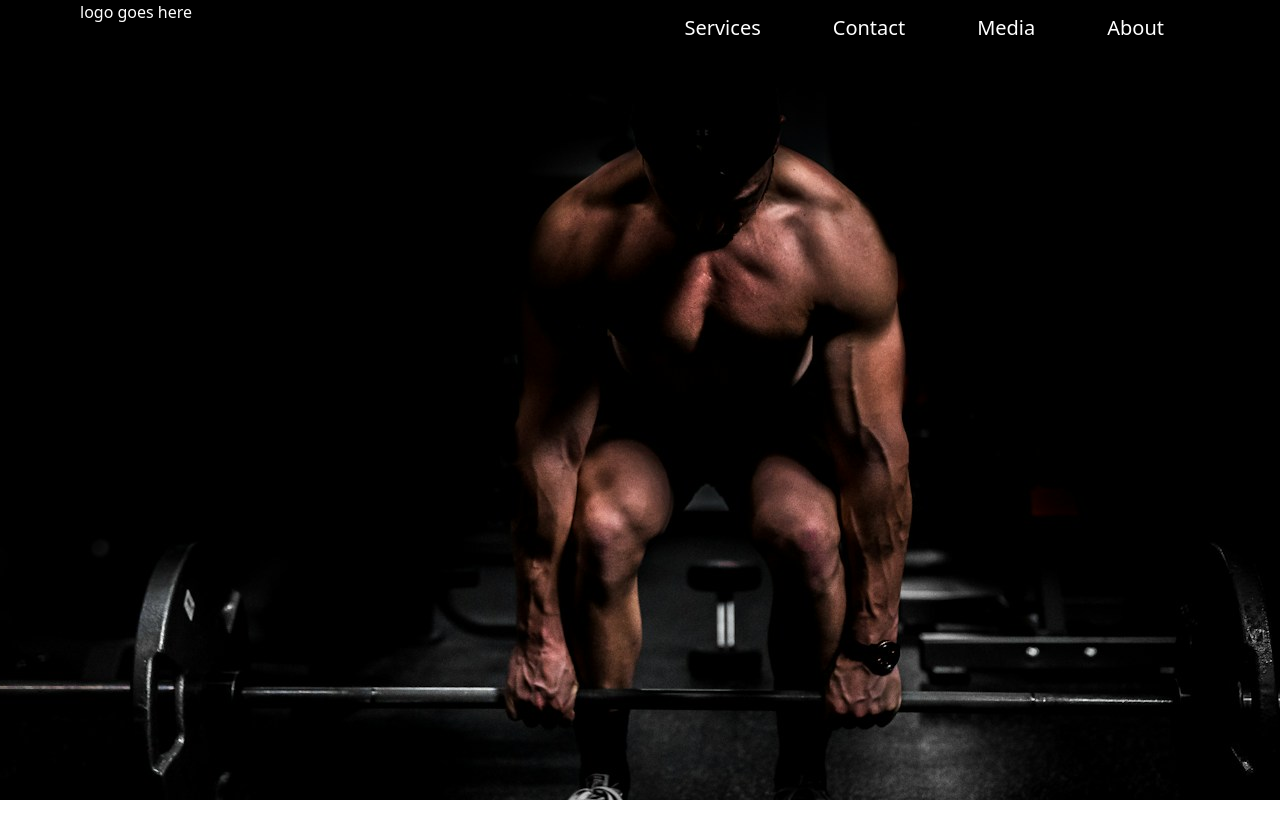
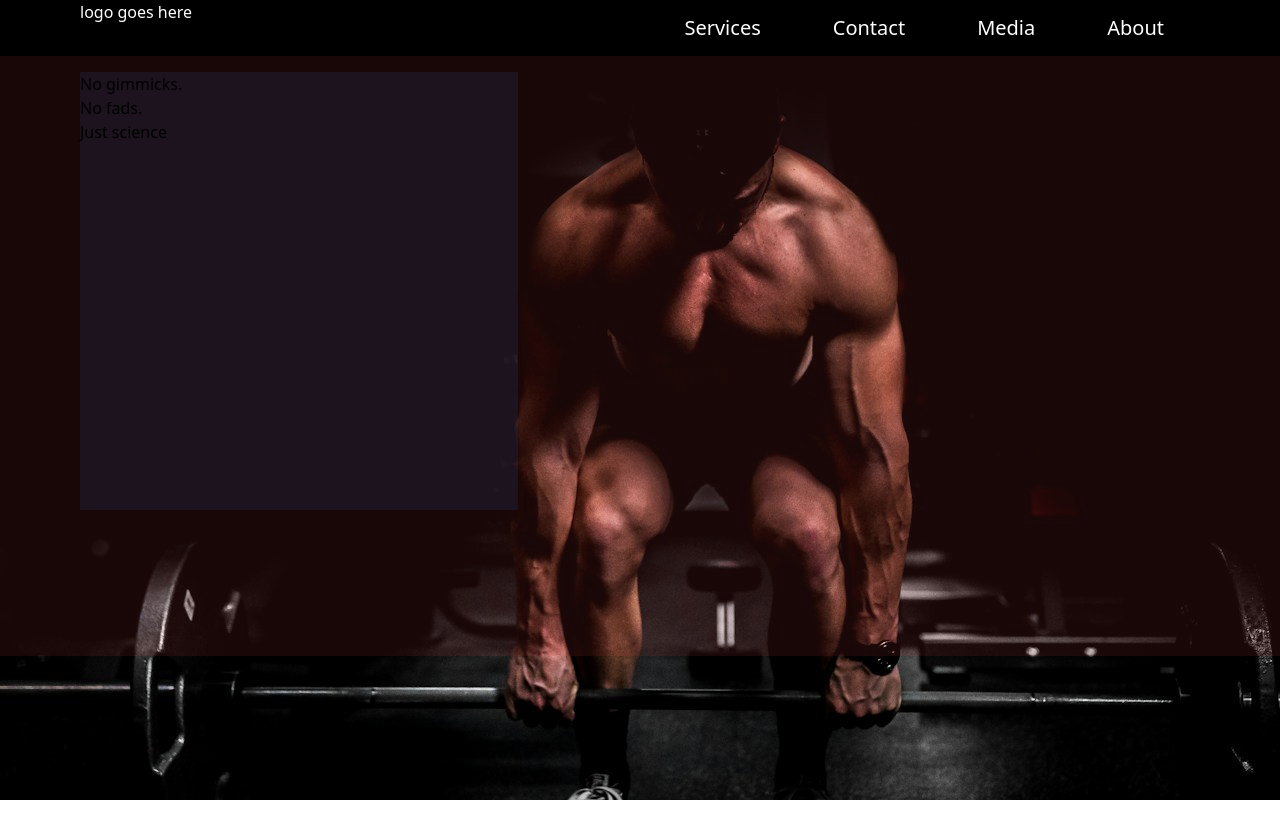
Before and after one commit to BrainReturnedToSoup/HuusWebsite, a React (Vite) app in the folder huus-website/: page / in a window 1280 px wide. Shown: the top 838 px of the page. Built offline with nearby package versions, Linux system fonts and the light colour scheme.

Commit message:
setting up the scaffolding for making the text present in the hero

```diff
--- a/huus-website/src/pages/root/Hero.tsx
+++ b/huus-website/src/pages/root/Hero.tsx
@@ -2,5 +2,19 @@
 // import { useSelector } from "react-redux";
 
 export default function Hero() {
-  return <></>;
+  return (
+    <div className="mt-14 h-3/4 bg-red-500 bg-opacity-10 px-6 sm:px-10 lg:px-14 xl:px-20 pt-4">
+      <div className="aspect-square h-3/4 bg-blue-500 bg-opacity-10">
+      <h1>
+        No gimmicks.
+      </h1>
+      <h2>
+        No fads.
+      </h2>
+      <h3>
+        Just science
+      </h3>
+      </div>
+    </div>
+  );
 }
--- a/huus-website/src/pages/root/Nav.tsx
+++ b/huus-website/src/pages/root/Nav.tsx
@@ -1,6 +1,5 @@
 import { useSelector } from "react-redux";
 import { RootState } from "../../state/store";
-import { useState, useEffect } from "react";
 
 const headerNavLinks = [
   { name: "Services", route: "/services", key: 1 },
@@ -21,23 +20,12 @@ function RegularNavButtons() {
     (state: RootState) => state.deviceScreen.position,
   );
 
-  const [buttonContrast, setButtonContrast] = useState(blackBackground);
-
-  useEffect(() => {
-    const newContrast =
-      screenPosition > 900 ? whiteBackground : blackBackground;
-
-    console.log("screen position: ", screenPosition);
-
-    setButtonContrast(newContrast);
-  }, [screenPosition]);
-
   return (
     <div className="flex justify-items-center">
       {headerNavLinks.map((buttonData) => {
         return (
           <a
-            className={`center-text flex justify-items-center px-9 text-xl transition-colors duration-300 ease-in-out ${buttonContrast}`}
+            className={`center-text flex justify-items-center px-9 text-xl transition-colors duration-300 ease-in-out ${screenPosition > window.innerHeight ? whiteBackground : blackBackground}`}
             key={buttonData.key}
             href={buttonData.route}
           >
--- a/huus-website/src/pages/root/Root.tsx
+++ b/huus-website/src/pages/root/Root.tsx
@@ -11,11 +11,13 @@ export default function Root() {
 
   return (
     <>
-      <header className="main-backdrop-image h-dvh">
-        <div className="fixed flex h-14 w-full justify-between justify-items-center px-6 sm:h-14 sm:px-10 lg:px-14 xl:px-20">
+      <header className="flex flex-col main-backdrop-image h-dvh w-full bg-black">
+        <div
+          className={`h-18 fixed flex w-full justify-between justify-items-center px-6 sm:h-14 sm:px-10 lg:px-14 xl:px-20 ${screenPosition > window.innerHeight - 25 ? "bg-white" : "bg-black bg-opacity-20"}`}
+        >
           <div className="flex justify-items-center">
             <p
-              className={`justify-self-center ${screenPosition > 900 ? "text-transparent" : "text-white"}`}
+              className={`justify-self-center ${screenPosition > window.innerHeight ? "text-transparent" : "text-white"}`}
             >
               logo goes here
             </p>
@@ -24,7 +26,7 @@ export default function Root() {
         </div>
         <Hero />
       </header>
-      <main className="h-[1000px] bg-white px-6 md:px-10 lg:px-14 xl:px-20"></main>
+      <main className="h-[2000px] bg-white px-6 md:px-10 lg:px-14 xl:px-20"></main>
       <footer className="px-6 sm:px-10 lg:px-14 xl:px-20"></footer>
     </>
   );
```
